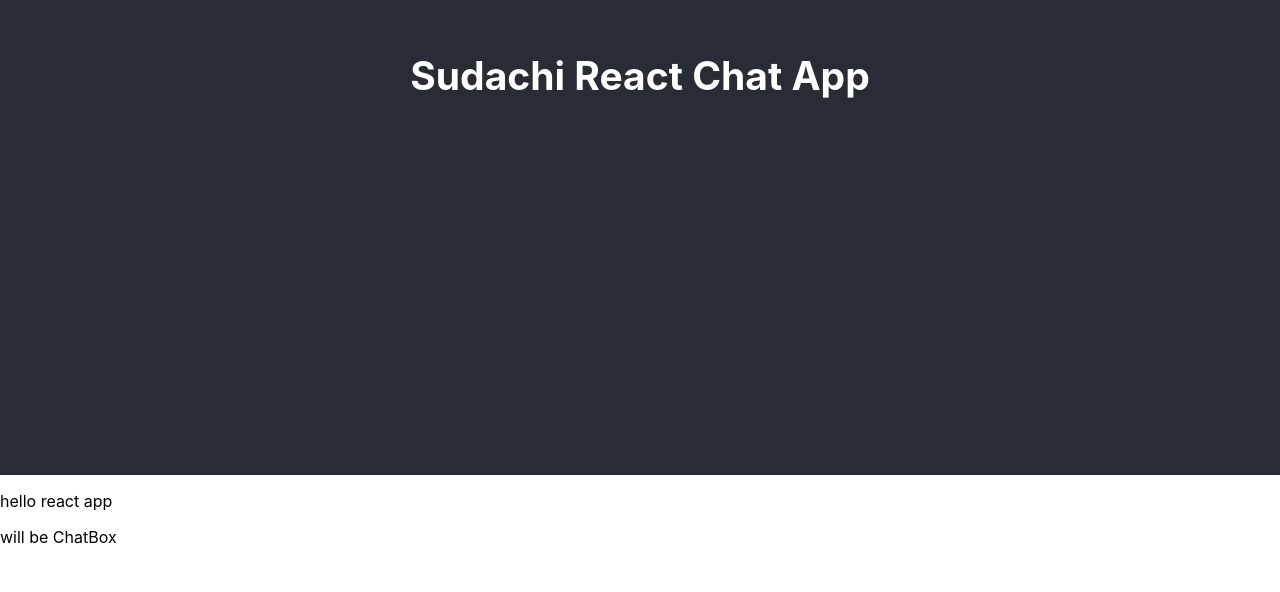
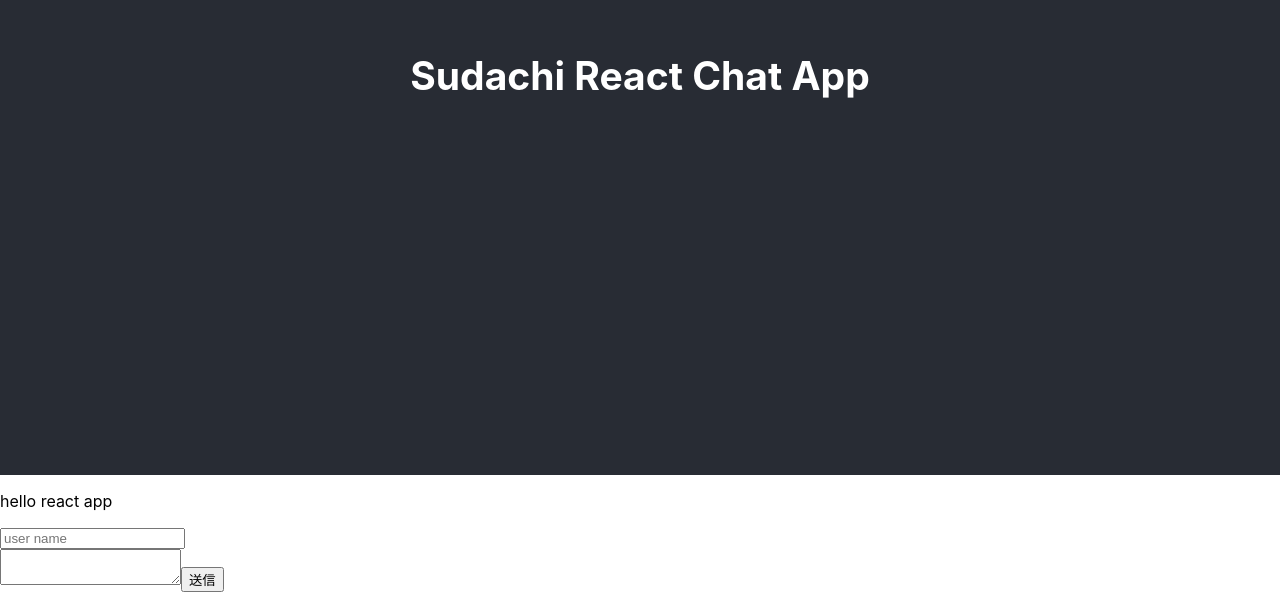
Before and after one commit to sudachi0114/myReactChatApp, a React (Create React App) app: page / in a window 1280 px wide. Shown: the part 325-917 px from the top of the page. Before the commit the page ends 888 px from the top, so only its background shows below. Built offline with nearby package versions, Linux system fonts and the light colour scheme.

Commit message:
update render return

```diff
--- a/src/components/ChatBox.js
+++ b/src/components/ChatBox.js
@@ -3,8 +3,13 @@ import React from 'react';
 export default class ChatBox extends React.Component {
     render() {
         return (
-            <div>
-                <p>will be ChatBox</p>
+            <div className="ChatBox">
+                <div className="">
+                    <input name="user_name" className="" placeholder="user name" />
+                </div>
+
+                <textarea name="text" className="" />
+                <button className="" >送信</button>
             </div>
         );
     }
```
